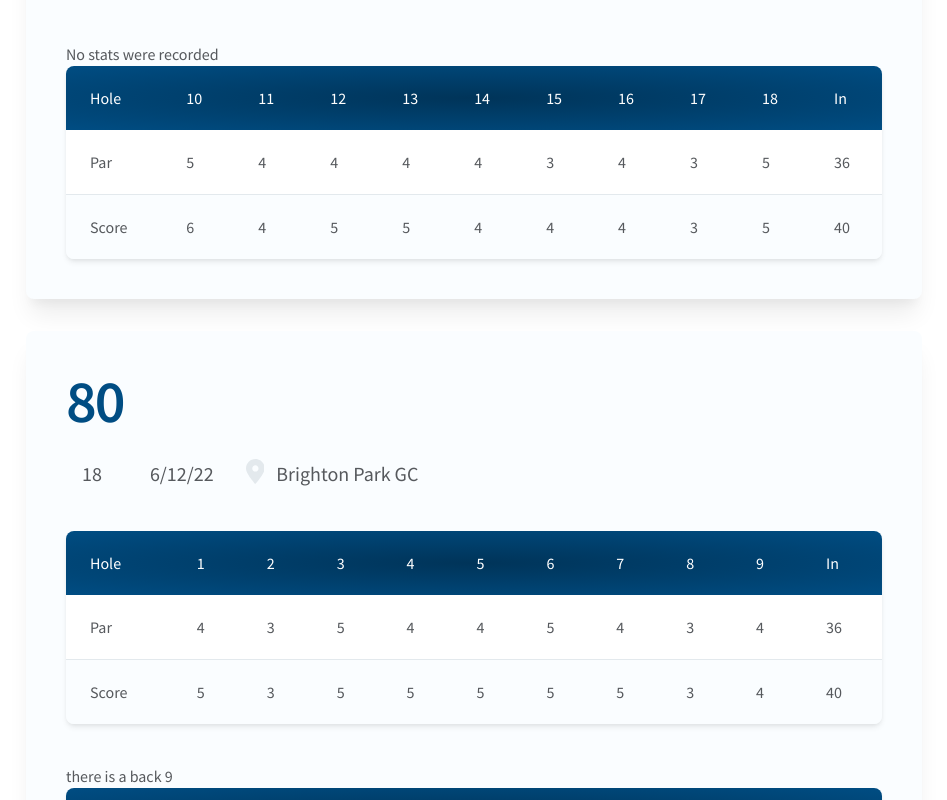
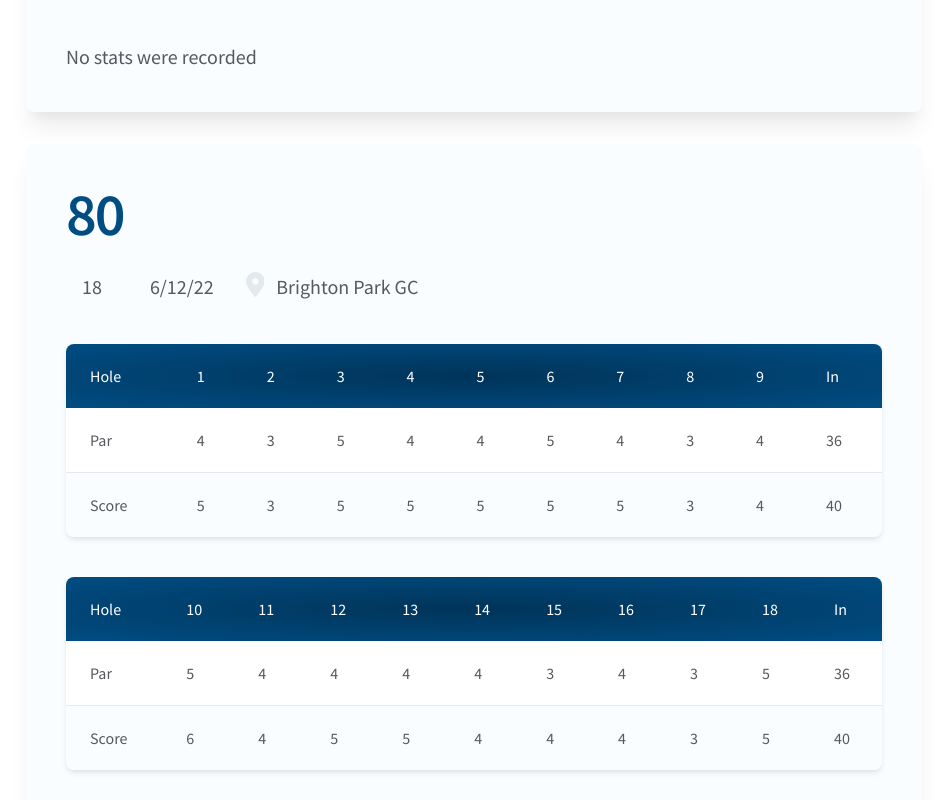
Before and after one commit to dkersten/golf-scorecard-v1, a React (Create React App) app: page /scorecards in a window 1280 px wide. Shown: the part 1040-1840 px from the top of the page, without its empty margins (294-1241 px from the left). Built offline with nearby package versions, Linux system fonts and the light colour scheme; some icons are missing.

Commit message:
made back 9 of scorecard component dynamic

```diff
--- a/src/Components/Scorecard.js
+++ b/src/Components/Scorecard.js
@@ -4,7 +4,7 @@ import { ReactComponent as CourseIcon } from '../Assets/Icons/location-solid-ico
 import { ReactComponent as DateIcon } from '../Assets/Icons/calendar-solid-icon.svg'
 
 // libraries/helpers
-import { renderFrontTableHeader, renderFrontParRow, renderFrontScoreRow } from '../Helpers/ScorecardTableComponents'
+import { renderFrontTableHeader, renderFrontParRow, renderFrontScoreRow, renderBackTableHeader, renderBackParRow, renderBackScoreRow } from '../Helpers/ScorecardTableComponents'
 
 // styling
 import '../styling/components/Scorecard.scss'
@@ -24,11 +24,20 @@ const Scorecard = (props) => {
                 </tbody>
             </table>
         )
-        // return "there is a front 9"
     }
 
     const renderBackNine = () => {
-        return "there is a back 9"
+        return(
+            <table className='front'>
+                <thead>
+                    <tr>{ renderBackTableHeader(props.holes) }</tr>
+                </thead>
+                <tbody>
+                    <tr>{ renderBackParRow(props.holes) }</tr>
+                    <tr>{ renderBackScoreRow(props.holes) }</tr>
+                </tbody>
+            </table>
+        )
     }
 
     return(
@@ -62,7 +71,7 @@ const Scorecard = (props) => {
                         ?
                             renderFrontNine()
                         :
-                            "No stats were recorded"
+                            <p className='no-stats'>No stats were recorded</p>
                 }
                 {
                     (props.holes && props.holesPlayed === 18)
@@ -71,51 +80,6 @@ const Scorecard = (props) => {
                         :
                             null
                 }
-                <table className='back'>
-                    <thead>
-                        <tr>
-                            <td>Hole</td>
-                            <td>10</td>
-                            <td>11</td>
-                            <td>12</td>
-                            <td>13</td>
-                            <td>14</td>
-                            <td>15</td>
-                            <td>16</td>
-                            <td>17</td>
-                            <td>18</td>
-                            <td>In</td>
-                        </tr>
-                    </thead>
-                    <tbody>
-                        <tr>
-                            <td>Par</td>
-                            <td>5</td>
-                            <td>4</td>
-                            <td>4</td>
-                            <td>4</td>
-                            <td>4</td>
-                            <td>3</td>
-                            <td>4</td>
-                            <td>3</td>
-                            <td>5</td>
-                            <td>36</td>
-                        </tr>
-                        <tr>
-                            <td>Score</td>
-                            <td>6</td>
-                            <td>4</td>
-                            <td>5</td>
-                            <td>5</td>
-                            <td>4</td>
-                            <td>4</td>
-                            <td>4</td>
-                            <td>3</td>
-                            <td>5</td>
-                            <td>40</td>
-                        </tr>
-                    </tbody>
-                </table>
             </div>
         </div>
     )
--- a/src/Helpers/ScorecardTableComponents.js
+++ b/src/Helpers/ScorecardTableComponents.js
@@ -51,4 +51,57 @@ const renderFrontScoreRow = (holes) => {
     return tdArr
 }
 
-export { renderFrontTableHeader, renderFrontParRow, renderFrontScoreRow }
+const renderBackTableHeader = (holes) => {
+    const tdArr = []
+    tdArr.push(<td>Hole</td>)
+
+    // loop through last 9 holes
+    const holeArr = Object.keys(holes)
+    for (let i = 9; i < 18; i++) {
+        tdArr.push(<td>{ holeArr[i] }</td>)
+    }
+
+    tdArr.push(<td>In</td>)
+
+    return tdArr
+}
+
+const renderBackParRow = (holes) => {
+    const tdArr = []
+    tdArr.push(<td>Par</td>)
+
+    // loop through last 9 holes' par rating
+    for (let i = 10; i < 19; i++) {
+        tdArr.push(<td>{ holes[i].par }</td>)
+    }
+
+    // get total par of back 9
+    let parTotal = 0
+    for (let i = 10; i < 19; i++) {
+        parTotal += holes[i].par
+    }
+    tdArr.push(<td>{ parTotal }</td>)
+
+    return tdArr
+}
+
+const renderBackScoreRow = (holes) => {
+    const tdArr = []
+    tdArr.push(<td>Score</td>)
+
+    // loop through first 9 holes' par rating
+    for (let i = 10; i < 19; i++) {
+        tdArr.push(<td>{ holes[i].score }</td>)
+    }
+
+    // get total par of front 9
+    let scoreTotal = 0
+    for (let i = 10; i < 19; i++) {
+        scoreTotal += holes[i].score
+    }
+    tdArr.push(<td>{ scoreTotal }</td>)
+
+    return tdArr
+}
+
+export { renderFrontTableHeader, renderFrontParRow, renderFrontScoreRow, renderBackTableHeader, renderBackParRow, renderBackScoreRow }
--- a/src/styling/components/Scorecard.scss
+++ b/src/styling/components/Scorecard.scss
@@ -85,8 +85,13 @@
                 }
             }
         }
+
         .front {
             margin-bottom: $s-lg1;
         }
+
+        p.no-stats {
+            font-size: $font-md2;
+        }
     }
 }
```
